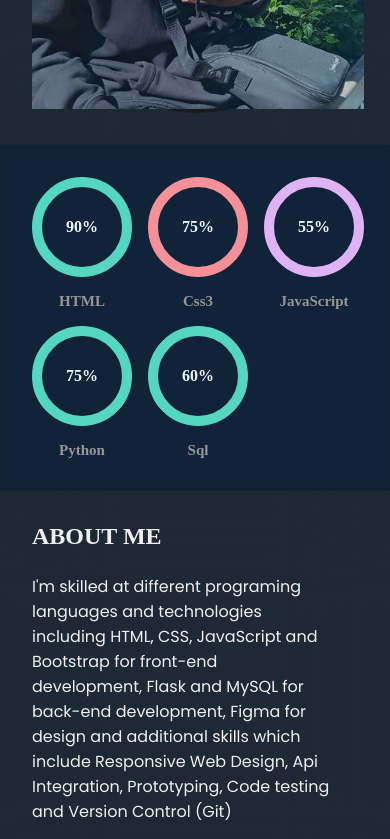
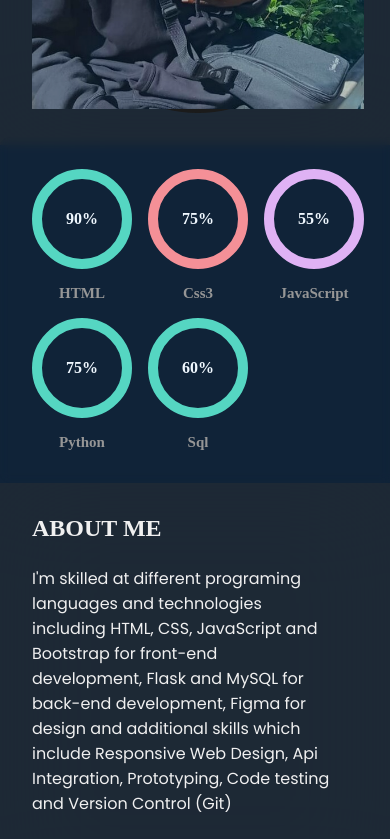
Before and after one commit to Spotat/John-Garang-main, a plain HTML site: page index.html in a window 390 px wide. Shown: the part 860-1699 px from the top of the page. Drawn offline with Linux system fonts and the light colour scheme; a web font is replaced by a local one.

Commit message:
gap refactor

```diff
--- a/static/files/styles/responsive.css
+++ b/static/files/styles/responsive.css
@@ -76,7 +76,7 @@
 
     .about {
         grid-template-columns: 1fr;
-        gap: 1rem;
+        gap: 0;
     }
     .about-nav {
         padding: 2rem !important;
@@ -84,8 +84,8 @@
         grid-template-columns: repeat(3, 1fr);
         gap: 1rem;
         backdrop-filter: blur(5px);
-        margin-top: -3rem;
-        margin-bottom: -1rem;
+        margin-top: -3.5rem;
+        /* margin-bottom: -1rem; */
     }
     .about-section {
         position: relative;
```
